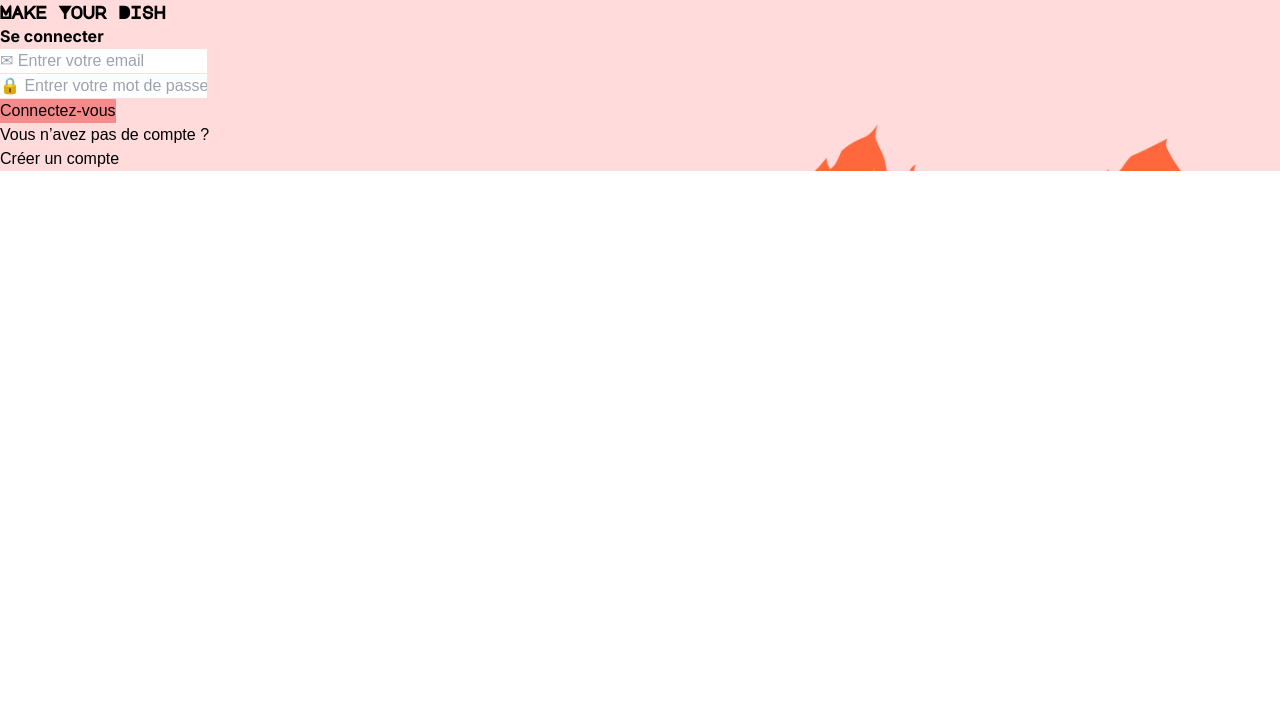
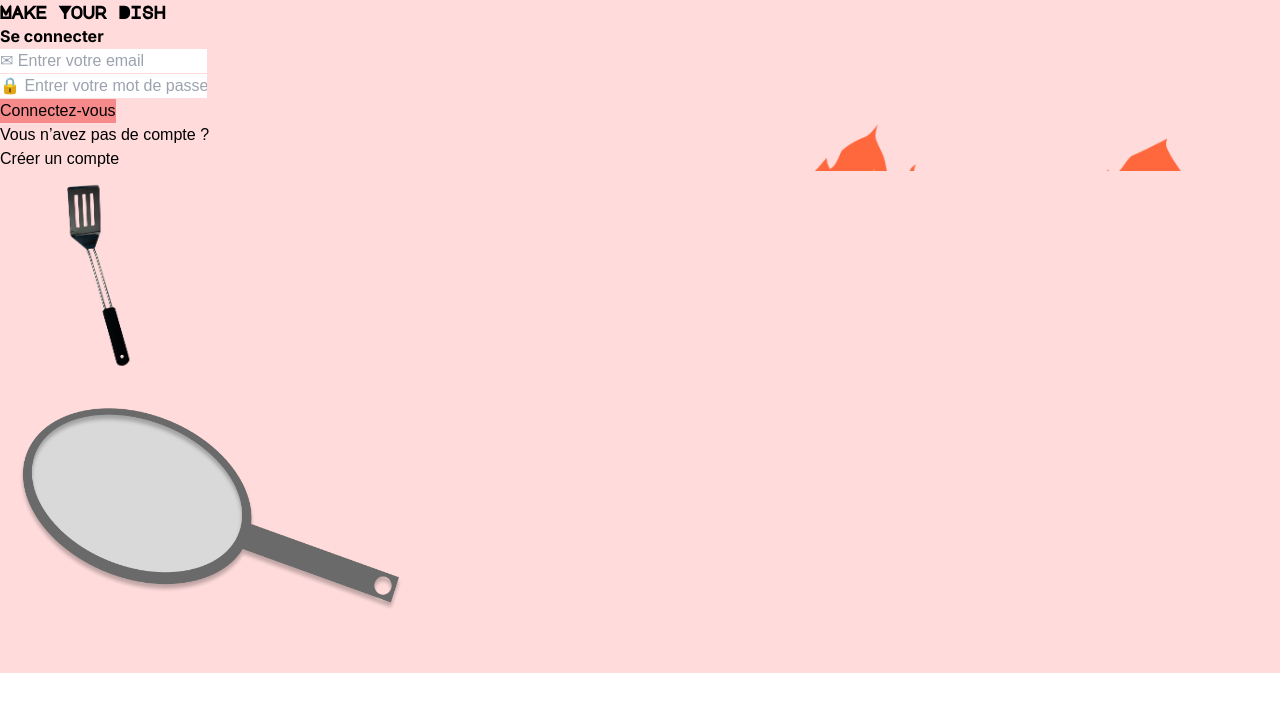
Before and after one commit to makeyourdish/front, a Next.js app: page /signin in a window 1280 px wide. Shown: the top 712 px of the page. Built offline with nearby package versions, Linux system fonts and the light colour scheme; no server answers; a web font is replaced by a local one.

Commit message:
add spatule poele sigin and account

```diff
--- a/pages/signin.jsx
+++ b/pages/signin.jsx
@@ -1,9 +1,36 @@
+import Image from "next/image"
+import Link from "next/link"
 import { Field, Form, Formik } from "formik"
-import Link from "next/link"
 import { useCallback, useContext } from "react"
 import * as Yup from "yup"
 import AppContext from "../src/components/AppContext"
 import Layout from "../src/components/Layout"
+
+const SpatuleImg = () => {
+  const src = "/images/background/Spatule.png"
+  const otherClass = "absolute top-12 right-12 lg:right-24"
+
+  return (
+    <>
+      <div className={`${otherClass} hidden md:block`}>
+        <Image src={src} width={200} height={200} alt="food" />
+      </div>
+    </>
+  )
+}
+
+const PoeleImg = () => {
+  const src = "/images/background/Poele.png"
+  const otherClass = "absolute bottom-32 left-12"
+
+  return (
+    <>
+      <div className={`${otherClass} hidden md:block`}>
+        <Image src={src} width={420} height={290} alt="food" />
+      </div>
+    </>
+  )
+}
 
 const displayErrorSchema = Yup.object({
   email: Yup.string().email("Adresse mail invalide").required("Requis"),
@@ -27,7 +54,7 @@ const Signin = () => {
       screensize={+true}
       hideheader={+true}
     >
-      <div className="flex flex-col justify-between items-center h-screen">
+      <div className="flex flex-col justify-between items-center h-screen relative">
         <div className="w-screen text-xl md:text-3xl text-center mt-10 md:mt-24">
           <Link href="/">
             <a>
@@ -98,6 +125,8 @@ const Signin = () => {
           </Link>
         </div>
       </div>
+      <SpatuleImg />
+      <PoeleImg />
     </Layout>
   )
 }
```
Also changed, not shown: pages/accounts/[userId].jsx (+31 -3 lines).
